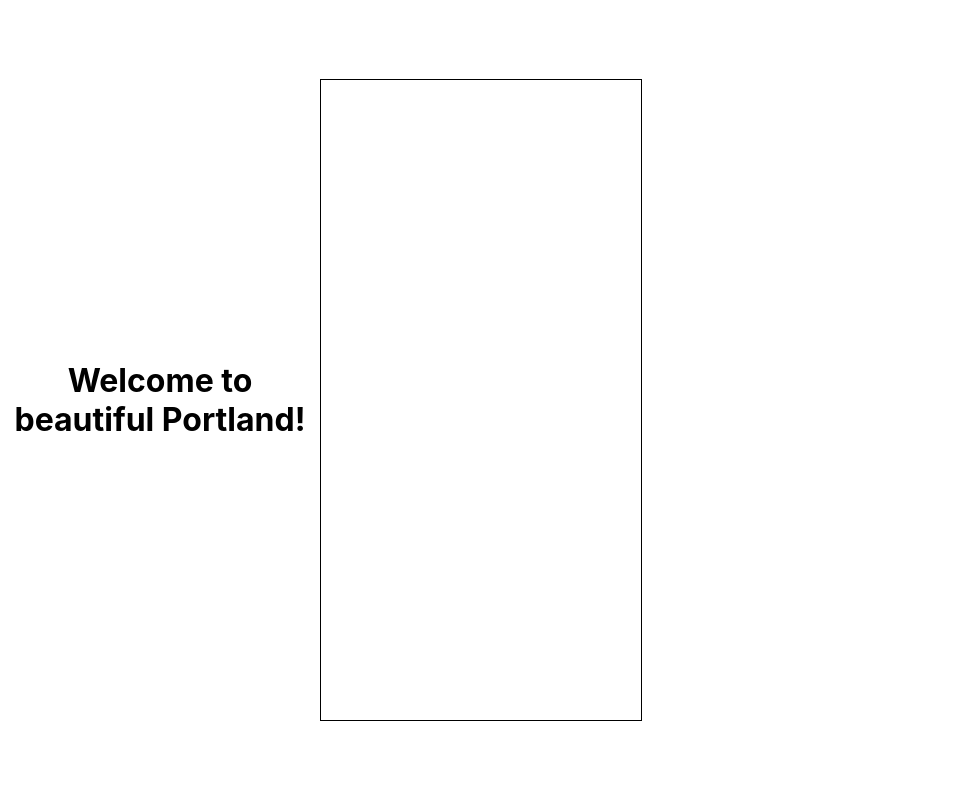
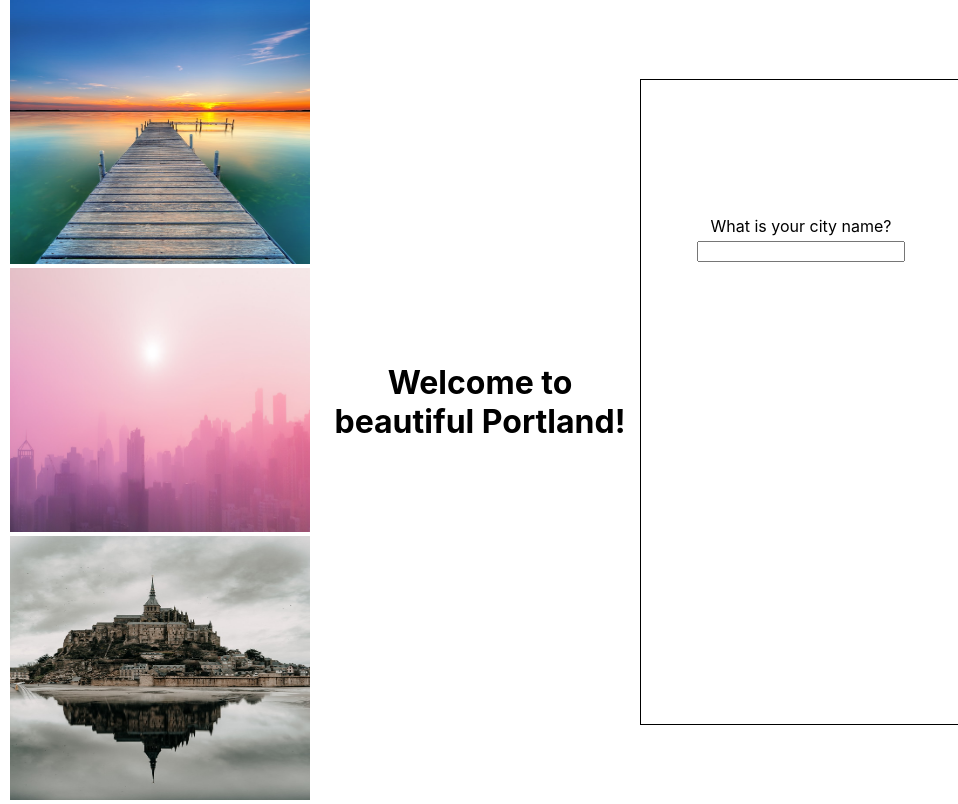
Before and after one commit to morganharmon/react-city-builder, a React (Create React App) app: page / in a window 1280 px wide. Shown: the whole page, without its empty margins (0-958 px from the left). Built offline with nearby package versions, Linux system fonts and the light colour scheme.

Commit message:
City function renders images

```diff
--- a/src/App.js
+++ b/src/App.js
@@ -11,18 +11,25 @@ import City from './City';
 function App() {
   // track some state here.
   // You'll need to keep track of a skylineId, waterfrontId, and castleId. All these start out as 1
+  const [skylineId, setSkylineId] = useState(1);
+  const [waterfrontId, setWaterfrontId] = useState(1);
+  const [castleId, setCastleId] = useState(1);
   // you'll need to track a city name, which starts as the city name of your choice.
+  const [cityName, setCityName] = useState('Portland');
   // finally, you'll need an array of slogans, which could start out as ['The City of Excellence'] for example
+  const [slogans, setSlogans] = ['Home of the Trailblazers'];
 
   return (
     <div className="App">
       {/* here, the City component takes in skylineId, waterfrontId, castleId as props. It'll use those ids to render pictures correctly. */}
+      <City skylineId={ skylineId } waterfrontId={ waterfrontId } castleId={ castleId } />
       <h1>
         {/* dynamically update the city name here using state */}
-        Welcome to beautiful Portland!
+        Welcome to beautiful {cityName}!
       </h1>
       <div className='bottom'>
         {/* here, the CityNameInput component takes in the setCityName state handler function */}
+        <CityNameInput setCityName = { setCityName } />
         <section className='dropdowns'>
           {/*
           render all three Dropdown components (WaterfrontDropdown, SkylineDropdown, CastleDropdown) here.
--- a/src/City.js
+++ b/src/City.js
@@ -5,6 +5,9 @@ export default function City(props) {
     <div className="city">
       {/* this component should take 3 props: waterfrontId, skylineId, and castlId */}
       {/* use these 3 ids in img tags load approriate images that live in the public directory */}
+      <img src={`/waterfront-${props.waterfrontId}.jpeg`} />
+      <img src={`/skyline-${props.skylineId}.jpeg`} />
+      <img src={`/castle-${props.castleId}.jpeg`} />
     </div>
   );
 }
```
Also changed, not shown: 1 other file (tests, documents, lock files or other folders).
